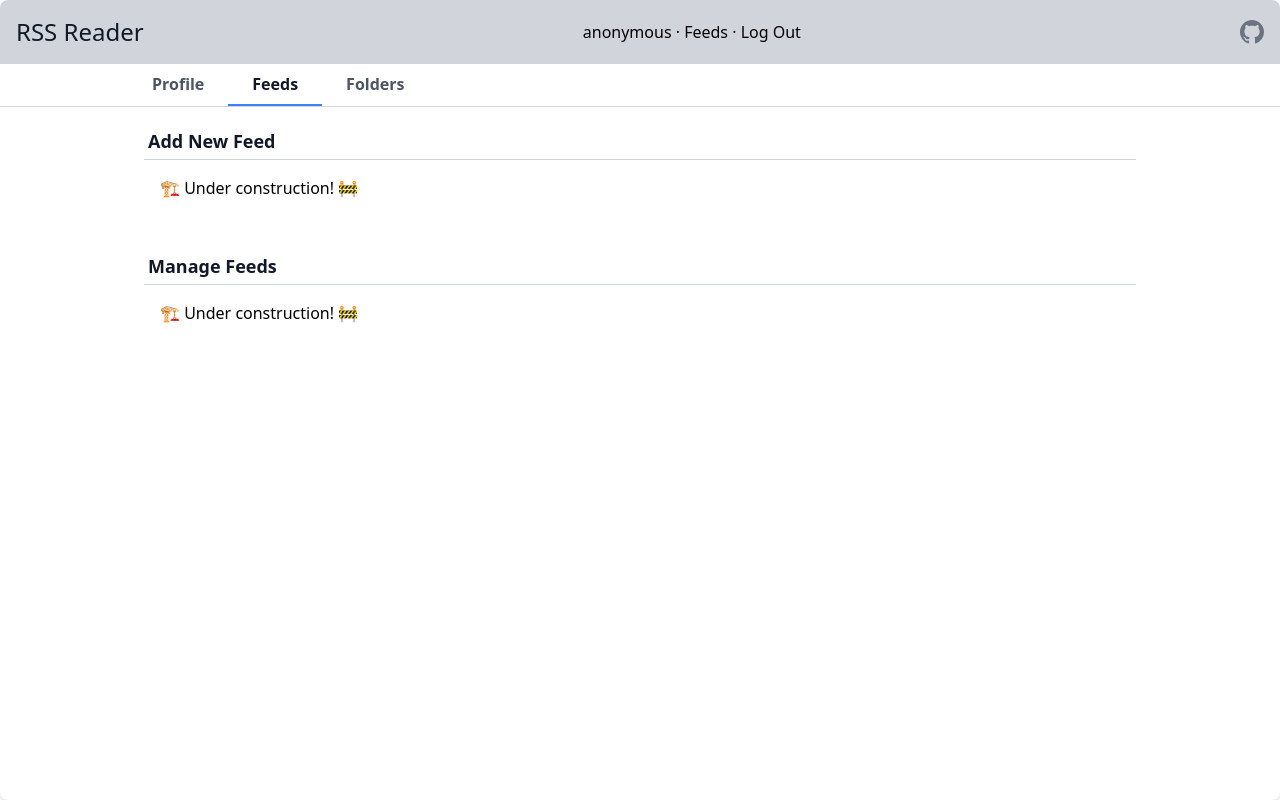
After one commit to hazadus/django-rss-reader, a Django app: page /feeds/settings/ in a window 1280 px wide. The commit adds this page. Run offline with Django 4.2, Linux system fonts and the light colour scheme; a user stored in the database is signed in; parts of the project's set-up code (start-up, migrations or seed data) failed here and were passed over; some libraries are stand-ins or nearby versions.

Commit message:
ui: Created layout for settings page with tabs, and views.
Tabs: Profile, Feeds and Folders.

```diff
--- a/django_project/urls.py
+++ b/django_project/urls.py
@@ -16,6 +16,7 @@ urlpatterns = [
     path("__debug__/", include("debug_toolbar.urls")),
     path("accounts/", include("allauth.urls")),
     path("", include("core.urls")),
+    path("users/", include("users.urls")),
 ] + static(settings.STATIC_URL, document_root=settings.STATIC_ROOT)
 
 # Configure Admin panel titles
--- a/feeds/urls.py
+++ b/feeds/urls.py
@@ -1,15 +1,12 @@
 from django.urls import path
 
-from feeds.views import (
-    EntryDetailView,
-    EntryListView,
-    FeedListView,
-    entry_toggle_is_favorite_view,
-)
+from feeds.views import (EntryDetailView, EntryListView, FeedListView,
+                         FeedsSettingsView, entry_toggle_is_favorite_view)
 
 app_name = "feeds"
 urlpatterns = [
     path("", FeedListView.as_view(), name="feed_list"),
+    path("settings/", FeedsSettingsView.as_view(), name="settings"),
     path("entries/<str:mode>/", EntryListView.as_view(), name="entry_list"),
     path(
         "entries/<str:mode>/<int:pk>/", EntryDetailView.as_view(), name="entry_detail"
--- a/feeds/views.py
+++ b/feeds/views.py
@@ -8,17 +8,12 @@ from django.urls import reverse_lazy
 from django.views import View
 from django.views.decorators.http import require_POST
 from django.views.generic import DetailView, ListView
-from django.views.generic.base import ContextMixin
+from django.views.generic.base import ContextMixin, TemplateView
 
 from feeds.models import Entry, Feed
-from feeds.selectors import (
-    get_all_feeds,
-    get_entry_count,
-    get_entry_queryset,
-    get_feed,
-    get_next_entry,
-    get_previous_entry,
-)
+from feeds.selectors import (get_all_feeds, get_entry_count,
+                             get_entry_queryset, get_feed, get_next_entry,
+                             get_previous_entry)
 from feeds.services import mark_entry_as_read, toggle_entry_is_favorite
 
 logger = logging.getLogger(__name__)
@@ -177,3 +172,16 @@ def entry_toggle_is_favorite_view(request: HttpRequest, entry_pk: int) -> HttpRe
             ),
         )
     )
+
+
+class FeedsSettingsView(LoginRequiredMixin, TemplateView):
+    template_name = "layout_settings.html"
+    tabs = (
+        "feeds",
+        "folders",
+    )
+
+    def get_context_data(self, **kwargs):
+        context = super().get_context_data(**kwargs)
+        context["tab"] = self.request.GET.get("tab", "feeds")
+        return context
--- a/static/styles.css
+++ b/static/styles.css
@@ -1465,6 +1465,10 @@ video {
   width: 100%;
 }
 
+.max-w-screen-lg {
+  max-width: 1024px;
+}
+
 .max-w-screen-xl {
   max-width: 1280px;
 }
@@ -1575,6 +1579,10 @@ video {
   border-bottom-width: 1px;
 }
 
+.border-b-2 {
+  border-bottom-width: 2px;
+}
+
 .border-l-4 {
   border-left-width: 4px;
 }
@@ -1598,6 +1606,11 @@ video {
   border-color: rgb(13 148 136 / var(--tw-border-opacity));
 }
 
+.border-b-blue-500 {
+  --tw-border-opacity: 1;
+  border-bottom-color: rgb(59 130 246 / var(--tw-border-opacity));
+}
+
 .border-b-gray-300 {
   --tw-border-opacity: 1;
   border-bottom-color: rgb(209 213 219 / var(--tw-border-opacity));
@@ -1673,6 +1686,10 @@ video {
   padding: 1.5rem;
 }
 
+.p-8 {
+  padding: 2rem;
+}
+
 .px-2 {
   padding-left: 0.5rem;
   padding-right: 0.5rem;
@@ -1737,6 +1754,11 @@ video {
 .text-4xl {
   font-size: 2.25rem;
   line-height: 2.5rem;
+}
+
+.text-lg {
+  font-size: 1.125rem;
+  line-height: 1.75rem;
 }
 
 .text-sm {
@@ -2342,6 +2364,15 @@ video {
   }
 }
 
+.hover\:border-b-2:hover {
+  border-bottom-width: 2px;
+}
+
+.hover\:border-b-gray-100:hover {
+  --tw-border-opacity: 1;
+  border-bottom-color: rgb(243 244 246 / var(--tw-border-opacity));
+}
+
 .hover\:bg-blue-600:hover {
   --tw-bg-opacity: 1;
   background-color: rgb(37 99 235 / var(--tw-bg-opacity));
@@ -2350,6 +2381,11 @@ video {
 .hover\:bg-blue-700:hover {
   --tw-bg-opacity: 1;
   background-color: rgb(29 78 216 / var(--tw-bg-opacity));
+}
+
+.hover\:bg-gray-100:hover {
+  --tw-bg-opacity: 1;
+  background-color: rgb(243 244 246 / var(--tw-bg-opacity));
 }
 
 .hover\:bg-gray-200:hover {
@@ -2415,6 +2451,10 @@ video {
 }
 
 @media (min-width: 768px) {
+  .md\:mb-8 {
+    margin-bottom: 2rem;
+  }
+
   .md\:mt-0 {
     margin-top: 0px;
   }
@@ -2441,6 +2481,10 @@ video {
     margin-bottom: calc(1.5rem * var(--tw-space-y-reverse));
   }
 
+  .md\:p-4 {
+    padding: 1rem;
+  }
+
   .md\:p-8 {
     padding: 2rem;
   }
--- a/templates/base_page.html
+++ b/templates/base_page.html
@@ -16,7 +16,7 @@
       <!-- Menu -->
       <div class="flex-1 flex justify-center">
         {% if user.is_authenticated %}
-          {{ user.username }}&nbsp;&middot;&nbsp;<a class="hover:underline" href="{% url 'feeds:feed_list' %}">Feeds</a>&nbsp;&middot;&nbsp;<a class="hover:underline" href="{% url 'account_logout' %}">Log Out</a>
+          <a class="hover:underline" href="{% url 'users:user_profile' %}">{{ user.username }}</a>&nbsp;&middot;&nbsp;<a class="hover:underline" href="{% url 'feeds:feed_list' %}">Feeds</a>&nbsp;&middot;&nbsp;<a class="hover:underline" href="{% url 'account_logout' %}">Log Out</a>
         {% else %}
           <a class="hover:underline" href="{% url 'account_login' %}">Log In</a>&nbsp;&middot;&nbsp;<a class="hover:underline"  href="{% url 'account_signup' %}">Sign Up</a>
         {% endif %}
--- a/templates/feeds/includes/entry_list.html
+++ b/templates/feeds/includes/entry_list.html
@@ -1,5 +1,5 @@
 <!-- Entries column header (fixed) -->
-<div class="h-16 p-2 flex flex-shrink-0 bg-gray-300 shadow-sm items-center">
+<div class="h-16 p-2 flex flex-shrink-0 bg-gray-300 items-center">
   <!-- Buttons (mobile only) -->
   <div class="flex md:hidden mx-2 h-[24px]">
     <a href="{% url 'feeds:feed_list' %}">
@@ -59,6 +59,6 @@
       </a>
     {% endfor %}
   {% else %}
-    <span>Select a feed to view.</span>
+    <div class="p-8">Select a feed to view.</div>
   {% endif %}
 </div>
--- /dev/null
+++ b/templates/feeds/settings_feeds.html
@@ -0,0 +1,13 @@
+<div class="flex flex-col w-full">
+
+  <h3 class="p-1 font-semibold text-lg text-gray-900 border-b border-b-gray-300 w-full">
+    Add New Feed
+  </h3>
+  <div class="mb-4 md:mb-8 p-4">🏗️ Under construction! 🚧</div>
+
+  <h3 class="p-1 font-semibold text-lg text-gray-900 border-b border-b-gray-300 w-full">
+    Manage Feeds
+  </h3>
+  <p class="p-4">🏗️ Under construction! 🚧</p>
+
+</div>
--- /dev/null
+++ b/templates/layout_settings.html
@@ -0,0 +1,38 @@
+{# Used by `django-allauth` #}
+{# Link to this view: {% url 'account_login' %} #}
+{% extends "base_page.html" %}
+{% load static %}
+
+{% block page %}
+  <div class="border-b border-b-gray-300">
+    <div class="container max-w-screen-lg mx-auto flex">
+      <a href="{% url 'users:user_profile' %}">
+        <div class="py-2 px-6 font-semibold {% if request.path == "/users/profile/" %}text-gray-900 border-b-2 border-b-blue-500{% else %}text-gray-600 hover:bg-gray-100 hover:border-b-2 hover:border-b-gray-100{% endif %}">
+          Profile
+        </div>
+      </a>
+      <a href="{% url 'feeds:settings' %}">
+        <div class="py-2 px-6 font-semibold {% if tab == "feeds" %}text-gray-900 border-b-2 border-b-blue-500{% else %}text-gray-600 hover:bg-gray-100 hover:border-b-2 hover:border-b-gray-100{% endif %}">
+          Feeds
+        </div>
+      </a>
+      <a href="{% url 'feeds:settings' %}?tab=folders">
+        <div class="py-2 px-6 font-semibold {% if tab == "folders" %}text-gray-900 border-b-2 border-b-blue-500{% else %}text-gray-600 hover:bg-gray-100 hover:border-b-2 hover:border-b-gray-100{% endif %}">
+          Folders
+        </div>
+      </a>
+    </div>
+  </div>
+
+  <div class="container max-w-screen-lg mx-auto flex p-1 md:p-4">
+    {% if request.path == "/users/profile/" %}
+      {% include "users/settings_profile.html" %}
+    {% elif request.path == "/feeds/settings/" %}
+      {% if tab == "feeds" %}
+        {% include "feeds/settings_feeds.html" %}
+      {% elif tab == "folders" %}
+        {% include "feeds/settings_folders.html" %}
+      {% endif %}
+    {% endif %}
+  </div>
+{% endblock page %}
--- /dev/null
+++ b/users/urls.py
@@ -0,0 +1,8 @@
+from django.urls import path
+
+from users.views import UserProfileView
+
+app_name = "users"
+urlpatterns = [
+    path("profile/", UserProfileView.as_view(), name="user_profile"),
+]
--- /dev/null
+++ b/users/views.py
@@ -0,0 +1,6 @@
+from django.contrib.auth.mixins import LoginRequiredMixin
+from django.views.generic import TemplateView
+
+
+class UserProfileView(LoginRequiredMixin, TemplateView):
+    template_name = "layout_settings.html"
```
Also changed, not shown: templates/feeds/includes/feed_list.html (+7 -3 lines), templates/feeds/settings_folders.html (added, +13 -0 lines), templates/users/settings_profile.html (added, +8 -0 lines).
